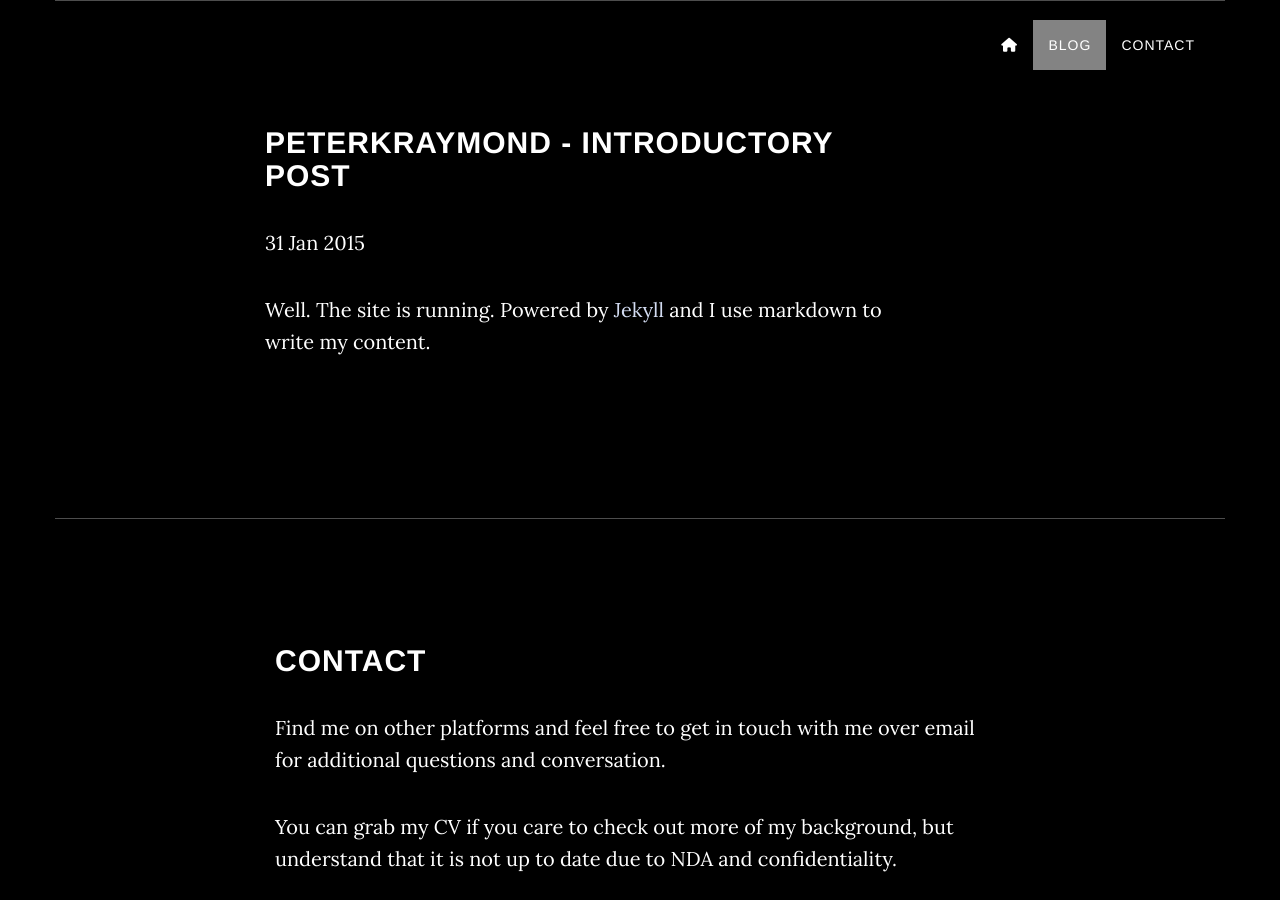
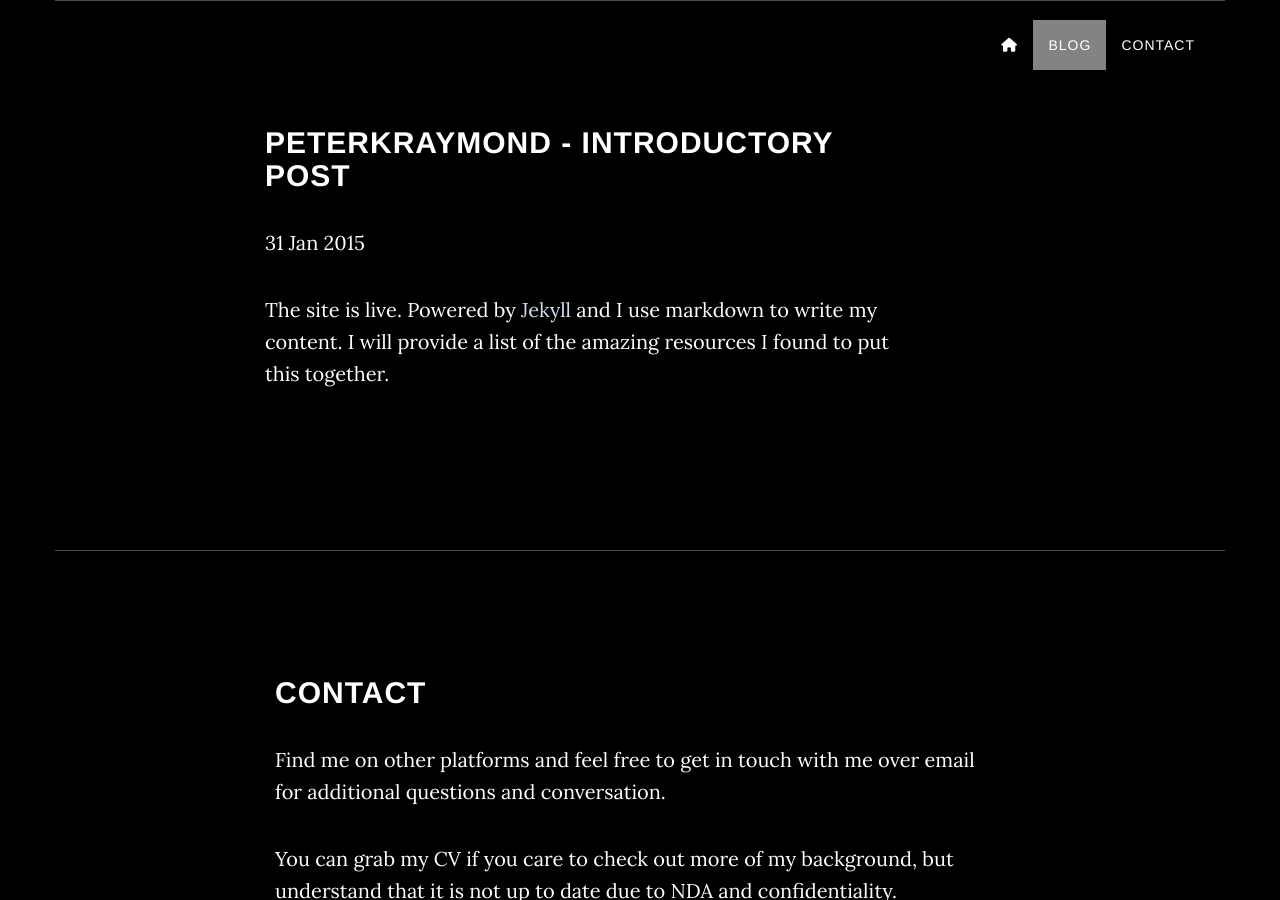
Before and after one commit to peterkraymond/peterkraymond.github.io, a Jekyll site: the page built from _posts/2015-01-31-peterkramond-site-launch.md, in a window 1280 px wide and 900 px high. Built offline with Jekyll 4.4.1, drawn with Linux system fonts in a browser that asks for light colours; nearby versions of some CDN libraries; library files that are not in the unit come from our copies.

Commit message:
updating blog post formats

```diff
--- a/_posts/2015-01-31-peterkramond-site-launch.md
+++ b/_posts/2015-01-31-peterkramond-site-launch.md
@@ -4,4 +4,4 @@
 date: 2015-01-31
 ---
 
-Well. The site is running. Powered by [Jekyll](http://jekyllrb.com) and I use markdown to write my content.
+The site is live. Powered by [Jekyll](http://jekyllrb.com) and I use markdown to write my content. I will provide a list of the amazing resources I found to put this together.
```
Also changed, not shown: _posts/2015-01-30-Investing_Breakdown.md (+2 -2 lines).
